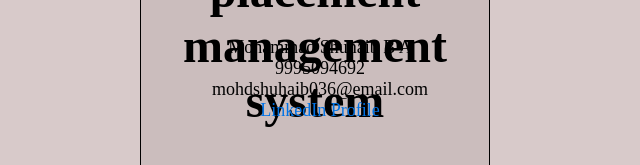
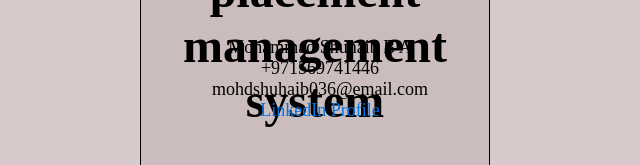
Before and after one commit to Moshuhaib/portfolio, a plain HTML site: page index.html in a window 1280 px wide. Shown: the part 3600-3765 px from the top of the page, 325-965 px from the left. Drawn offline with Linux system fonts and the light colour scheme.

Commit message:
index.html

```diff
--- a/index.html
+++ b/index.html
@@ -110,7 +110,7 @@
             <center>
             <div class="contact-info">
                 <i class="fa fa-user"></i> <span>Mohammad Shuhaib B A</span><br>
-                <i class="fa fa-phone"></i> <span>9995094692</span><br>
+                <i class="fa fa-phone"></i> <span>+971569741446</span><br>
                 <i class="fa fa-envelope"></i> <span>mohdshuhaib036@email.com</span><br>
                 <i class="fa fa-linkedin"></i> <a href="https://www.linkedin.com/in/mohammad-shuhaib-b-a-418b84242" target="_blank">LinkedIn Profile</a>
 
```
